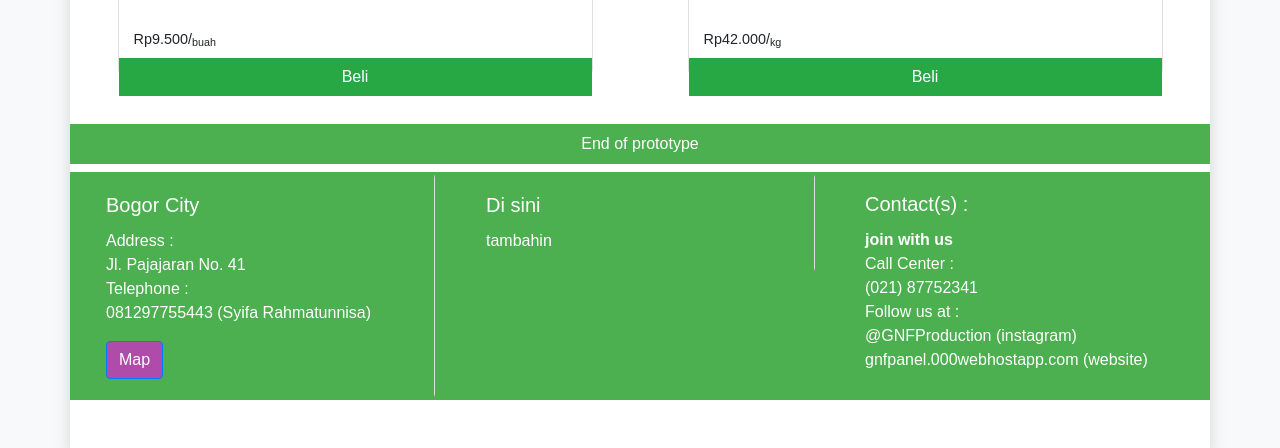
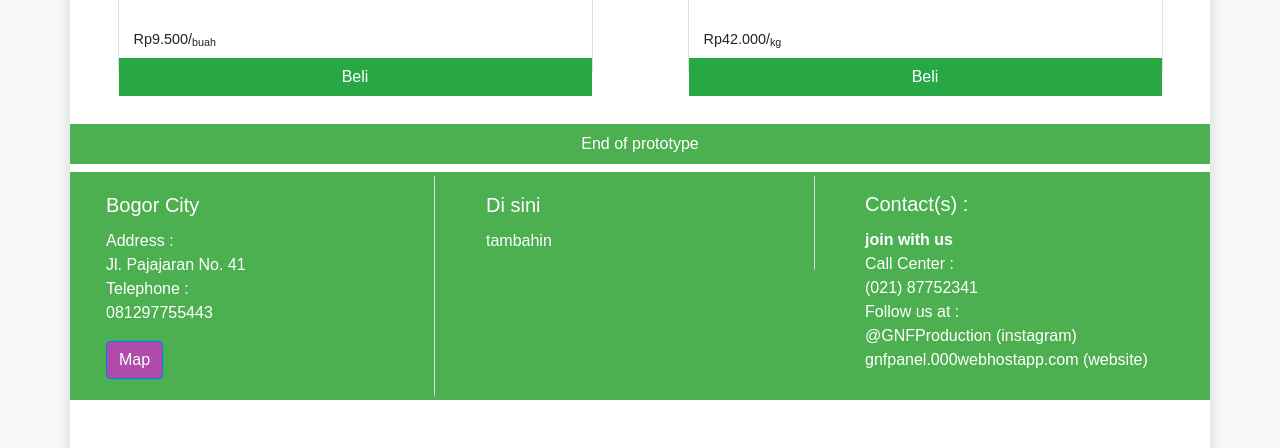
Before and after one commit to alarmgo/webxmlproject, a plain HTML site: page Modules/Pemasaran/umum/Desktop/index.html in a window 1280 px wide. Shown: the part 2035-2483 px from the top of the page. Drawn offline with Linux system fonts and the light colour scheme.

Commit message:
Update index.html

```diff
--- a/Modules/Pemasaran/umum/Desktop/index.html
+++ b/Modules/Pemasaran/umum/Desktop/index.html
@@ -523,7 +523,7 @@
                           <p class="card-text">Address : <br/>
                                                Jl. Pajajaran No. 41 <br/>
                                                Telephone : <br/>
-                                               081297755443 (Syifa Rahmatunnisa)</p>
+                                               081297755443 </p>
                           <a href="#" class="btn btn-primary" style="background-color: #AF4CAB;">Map</a>
                         </div>
                       </div>
```
